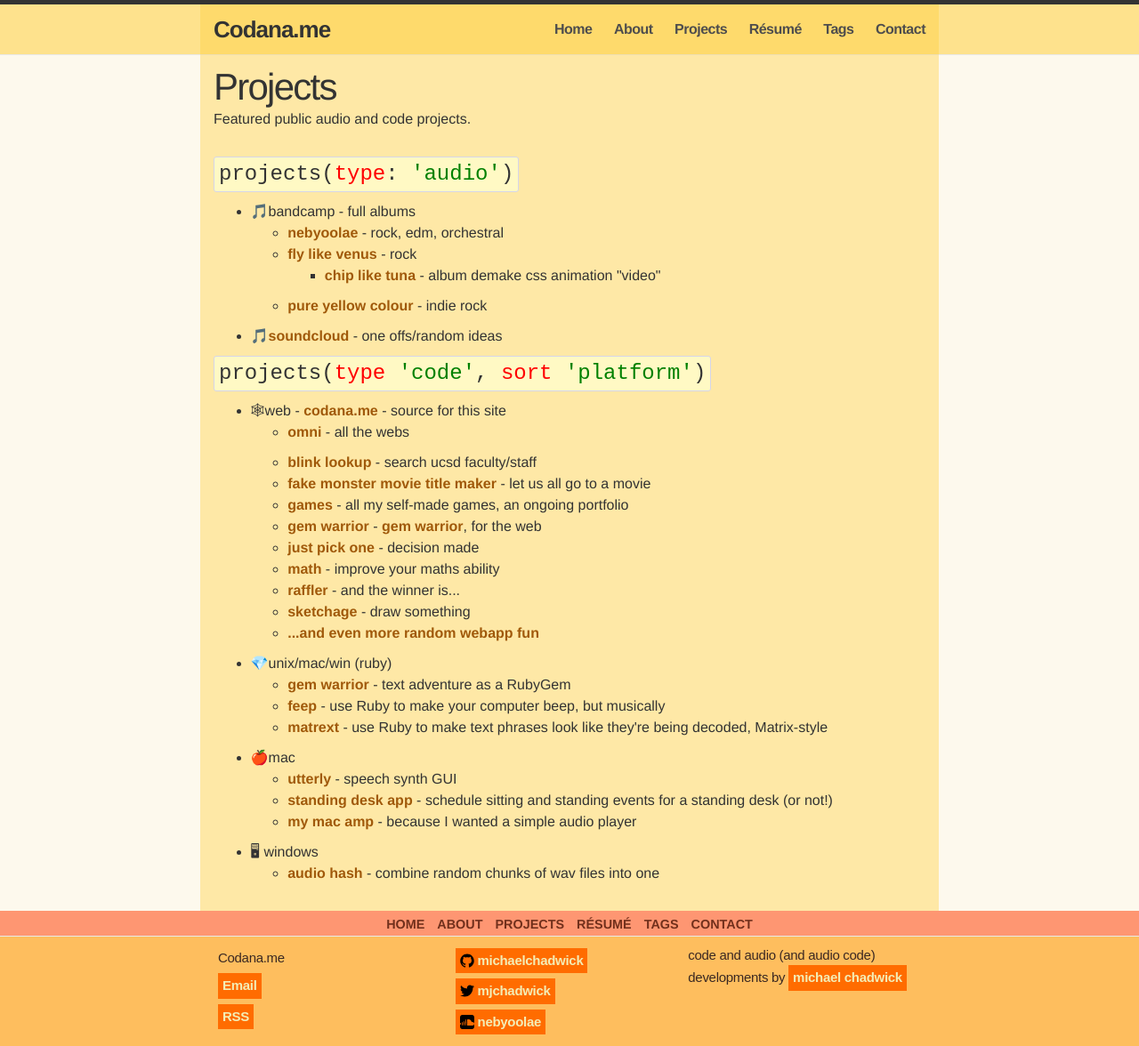
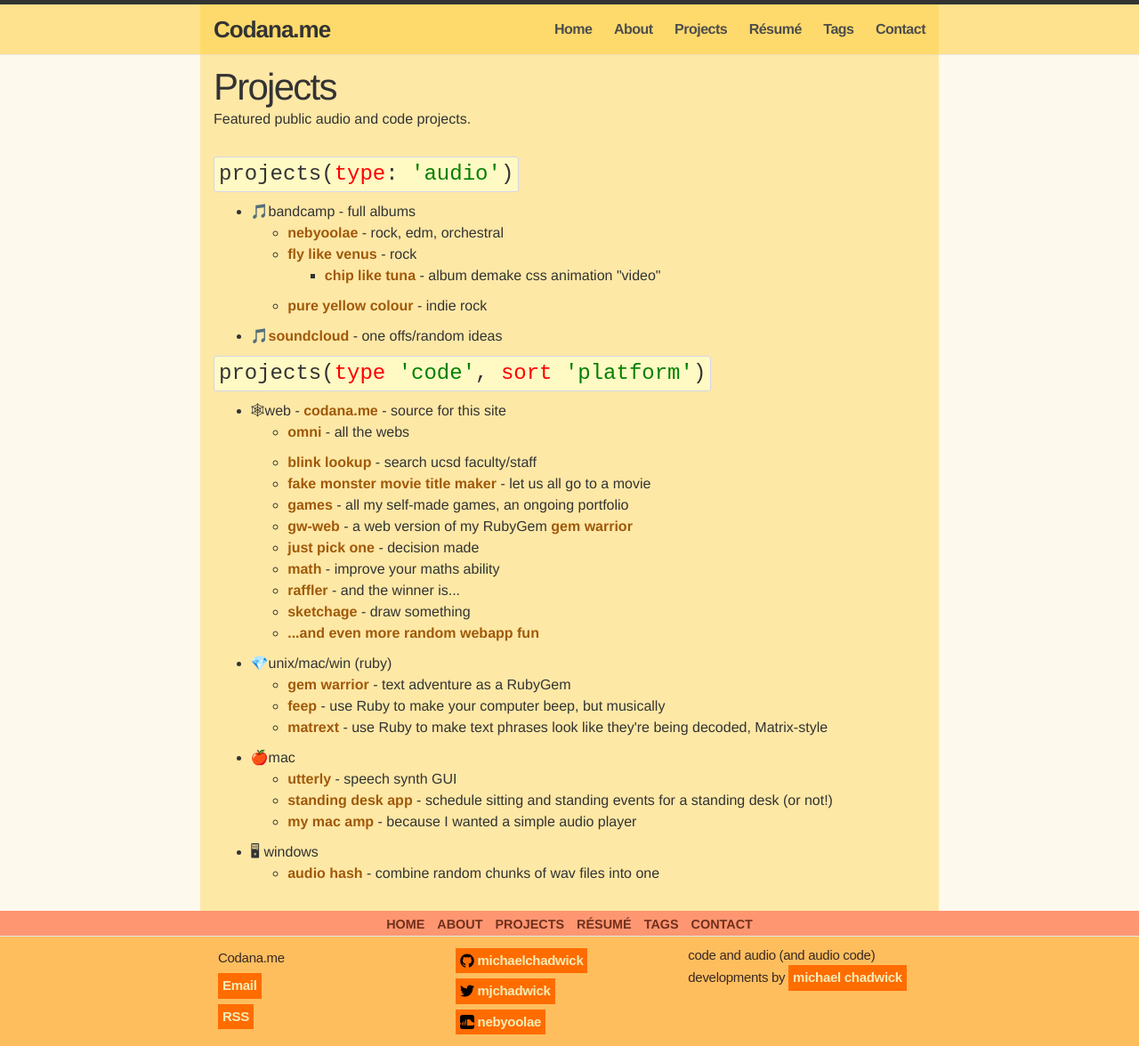
Before and after one commit to michaelchadwick/codana.me, a Jekyll site: the page built from projects/index.html, in a window 1280 px wide. Shown: the whole page at 89% size. Built offline with Jekyll 4.4.1, drawn with Linux system fonts in a browser that asks for light colours; nearby versions of some CDN libraries.

Commit message:
update gw listing

```diff
--- a/projects/index.html
+++ b/projects/index.html
@@ -32,7 +32,7 @@
         <li><a href="/blink">blink lookup</a> - search ucsd faculty/staff</li>
         <li><a href="/fmm">fake monster movie title maker</a> - let us all go to a movie</li>
         <li><a href="/games">games</a> - all my self-made games, an ongoing portfolio</li>
-        <li><a href="/gw">gem warrior</a> - <a href="{{ site.gh_link }}/gemwarrior">gem warrior</a>, for the web</li>
+        <li><a href="/gw">gw-web</a> - a web version of my RubyGem <a href="{{ site.gh_link }}/gemwarrior">gem warrior</a></li>
         <li><a href="/jpo">just pick one</a> - decision made</li>
         <li><a href="/math">math</a> - improve your maths ability</li>
         <li><a href="/raffler">raffler</a> - and the winner is...</li>
```
